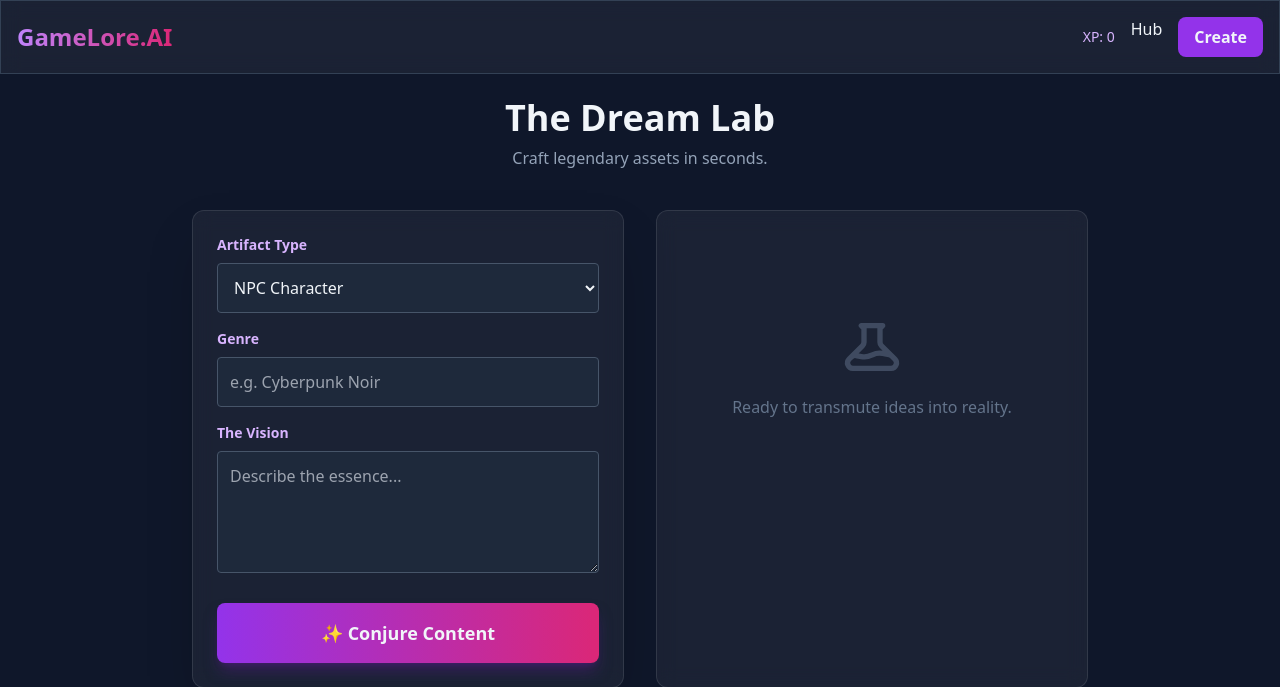
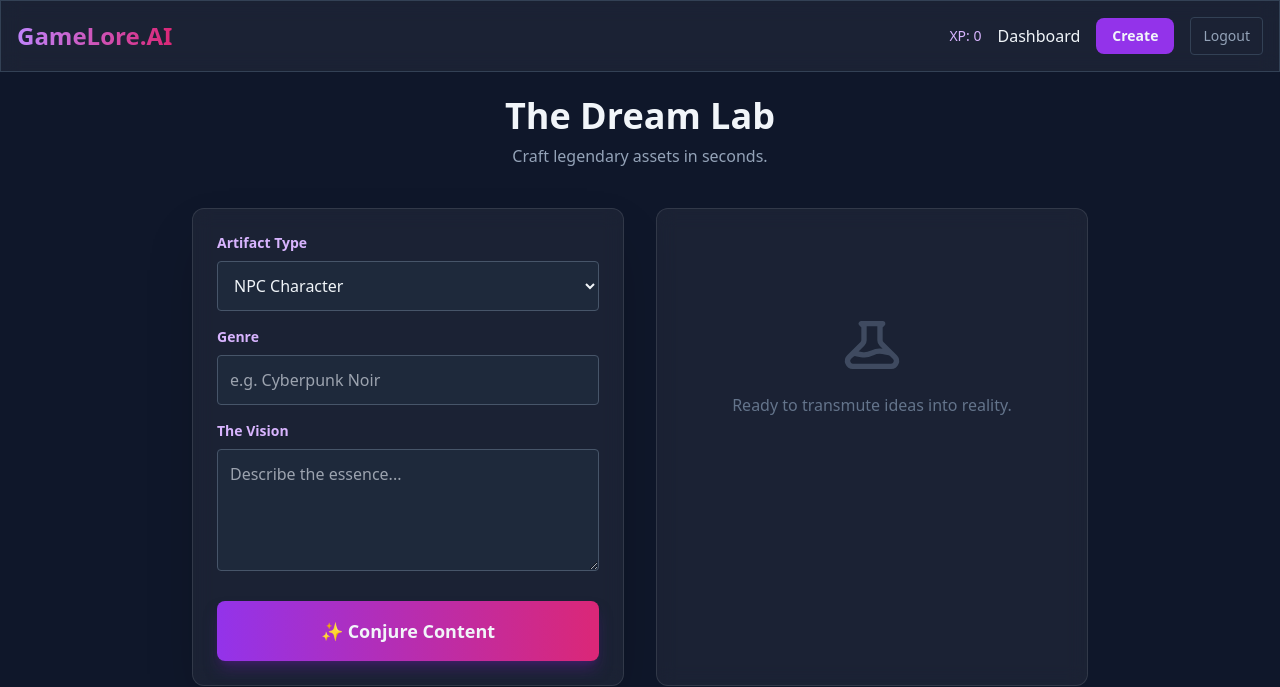
Before and after one commit to Devil-nkp/GameLore-AI, a Flask app: page /generate in a window 1280 px wide. Shown: the top 687 px of the page. Run offline with Flask 3, Linux system fonts and the light colour scheme; the visitor is signed in with stand-in values (Sample User, id 1); some libraries are stand-ins or nearby versions.

Commit message:
base.html

```diff
--- a/templates/base.html
+++ b/templates/base.html
@@ -17,11 +17,12 @@
         <a href="/" class="text-2xl font-bold bg-clip-text text-transparent bg-gradient-to-r from-purple-400 to-pink-600">
             GameLore.AI
         </a>
-        <div class="flex gap-4">
+        <div class="flex gap-4 items-center">
             {% if current_user.is_authenticated %}
-                <span class="text-sm text-purple-300 self-center">XP: {{ current_user.xp }}</span>
-                <a href="/dashboard" class="hover:text-white transition">Hub</a>
-                <a href="/generate" class="bg-purple-600 hover:bg-purple-700 px-4 py-2 rounded-lg font-bold transition">Create</a>
+                <span class="text-sm text-purple-300 hidden md:block">XP: {{ current_user.xp }}</span>
+                <a href="/dashboard" class="hover:text-white transition">Dashboard</a>
+                <a href="/generate" class="bg-purple-600 hover:bg-purple-700 px-4 py-2 rounded-lg font-bold transition text-sm">Create</a>
+                <a href="/logout" class="text-slate-400 hover:text-red-400 text-sm border border-slate-700 px-3 py-2 rounded transition">Logout</a>
             {% else %}
                 <a href="/login/google" class="bg-white text-slate-900 px-4 py-2 rounded-lg font-bold hover:bg-slate-200 transition">Login with Google</a>
             {% endif %}
```
